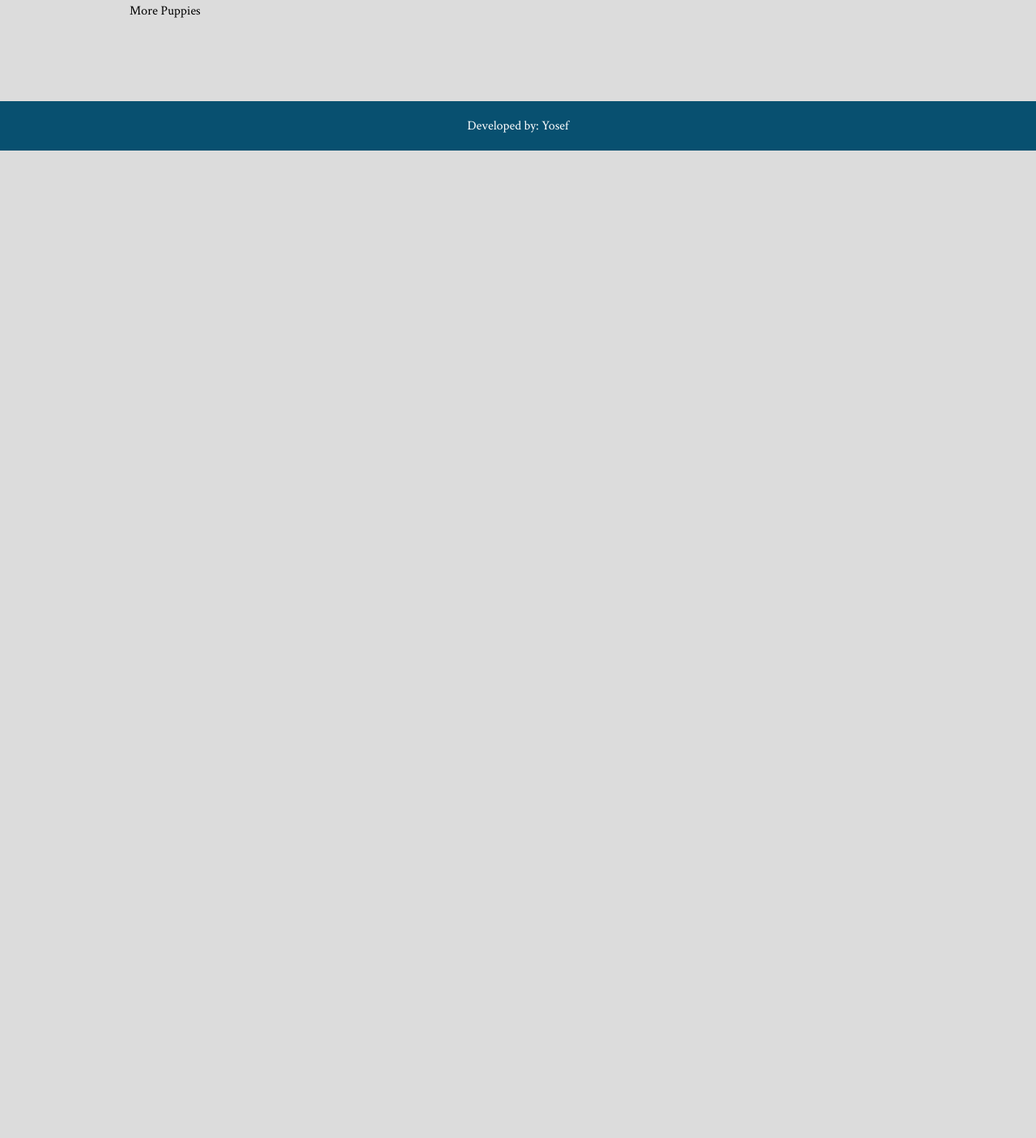
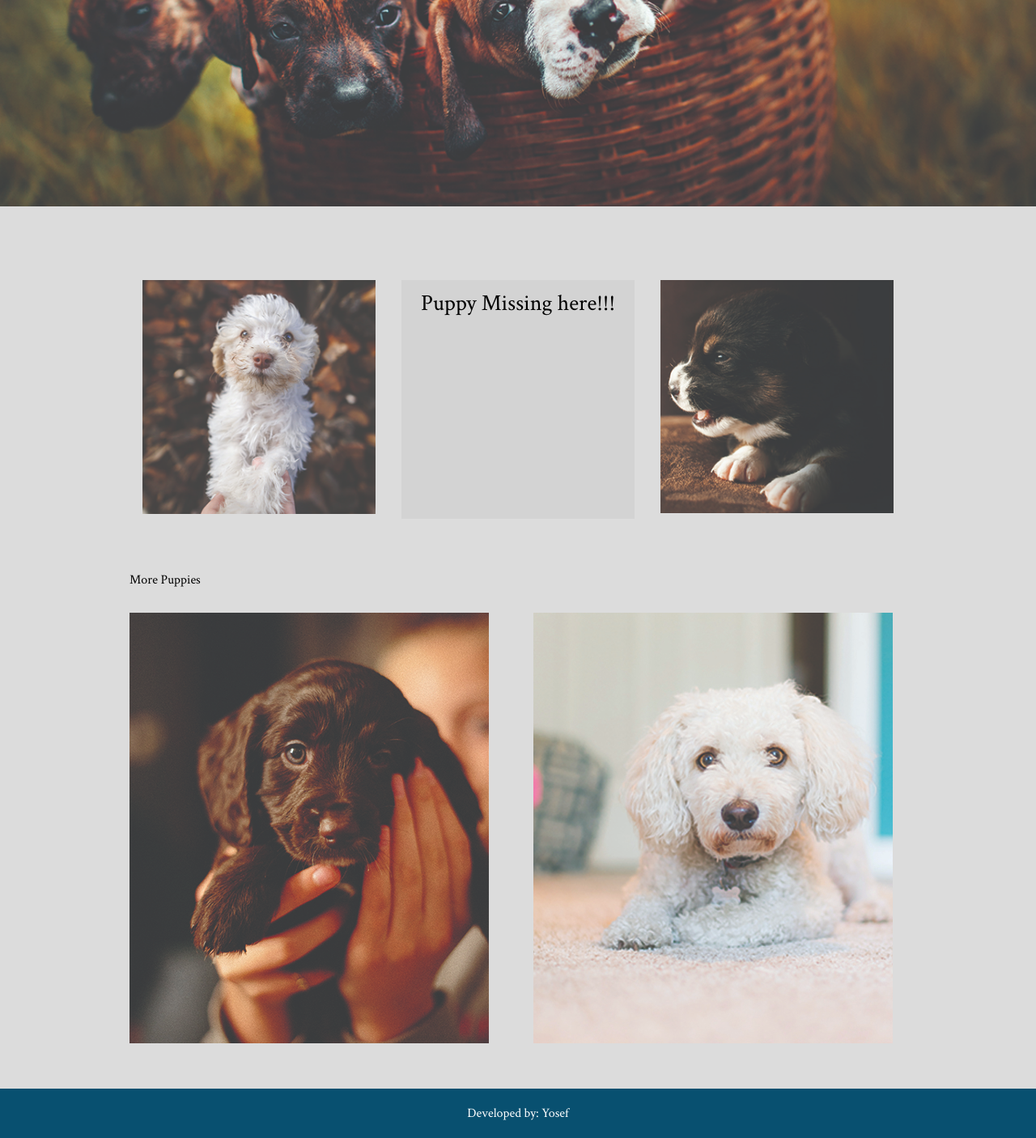
Before and after one commit to YosephDagne/Puppy-Wbsite, a plain HTML site: page index.htm in a window 1280 px wide. Shown: the part 533-1939 px from the top of the page at 81% size. Before the commit the page ends 800 px from the top, so only its background shows below. Drawn offline with Linux system fonts and the light colour scheme; a web font is replaced by a local one.

Commit message:
include the image and made it better

```diff
--- a/index.htm
+++ b/index.htm
@@ -21,7 +21,7 @@
     <!-- Banner Section -->
     <section id="banner-image">
       <img
-        src="/images/banner-puppies.jpg"
+        src="banner-puppies.jpg"
         alt="Banner with adorable puppies"
       />
     </section>
@@ -30,13 +30,13 @@
     <section class="top-container">
       <div class="container">
         <div class="puppy-container">
-          <img src="/images/puppy-1.jpg" alt="Cute puppy number 1" />
+          <img src="puppy-1.jpg" alt="Cute puppy number 1" />
         </div>
         <div class="puppy-container middle-puppy">
           <div class="puppy-missing">Puppy Missing here!!!</div>
         </div>
         <div class="puppy-container">
-          <img src="/images/puppy-2.jpg" alt="Cute puppy number 2" />
+          <img src="puppy-2.jpg" alt="Cute puppy number 2" />
         </div>
       </div>
     </section>
@@ -47,10 +47,10 @@
         <div class="section-title">More Puppies</div>
         <div class="vertical-puppy-wraper">
           <div class="puppy-container-vertical left">
-            <img src="/images/puppy-3.jpg" alt="" />
+            <img src="puppy-3.jpg" alt="" />
           </div>
           <div class="puppy-container-vertical right">
-            <img src="/images/puppy-4.jpg" alt="" />
+            <img src="puppy-4.jpg" alt="" />
           </div>
         </div>
       </div>
```
